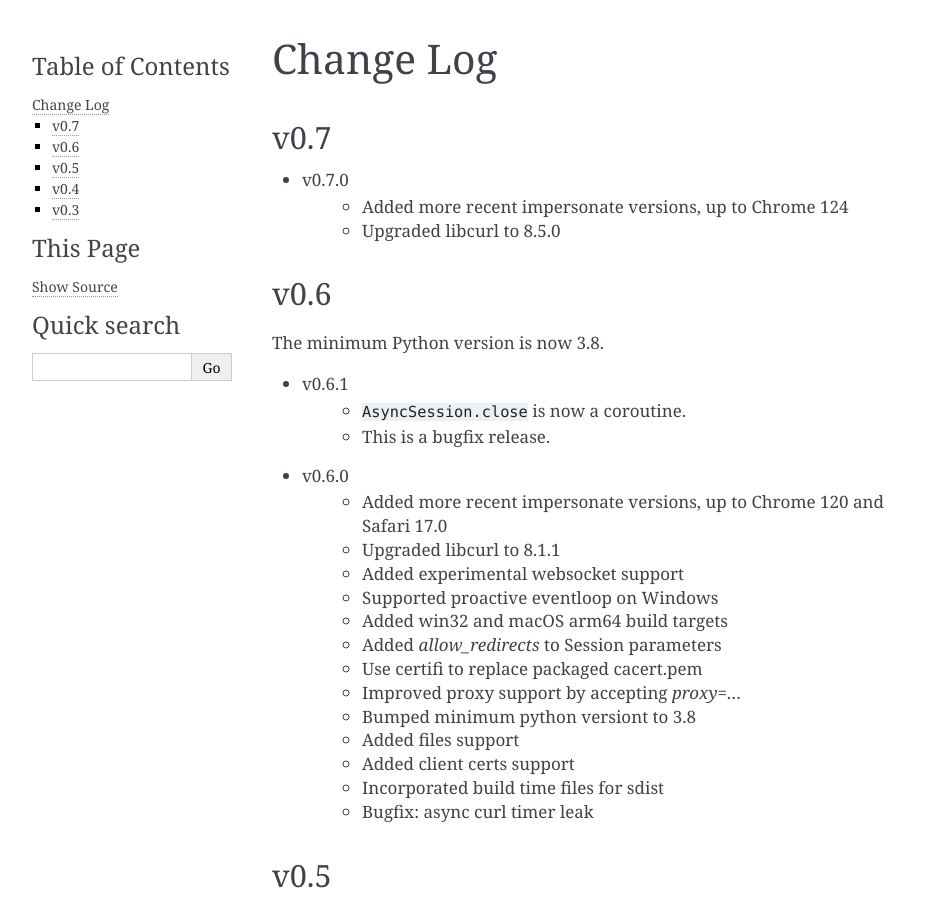
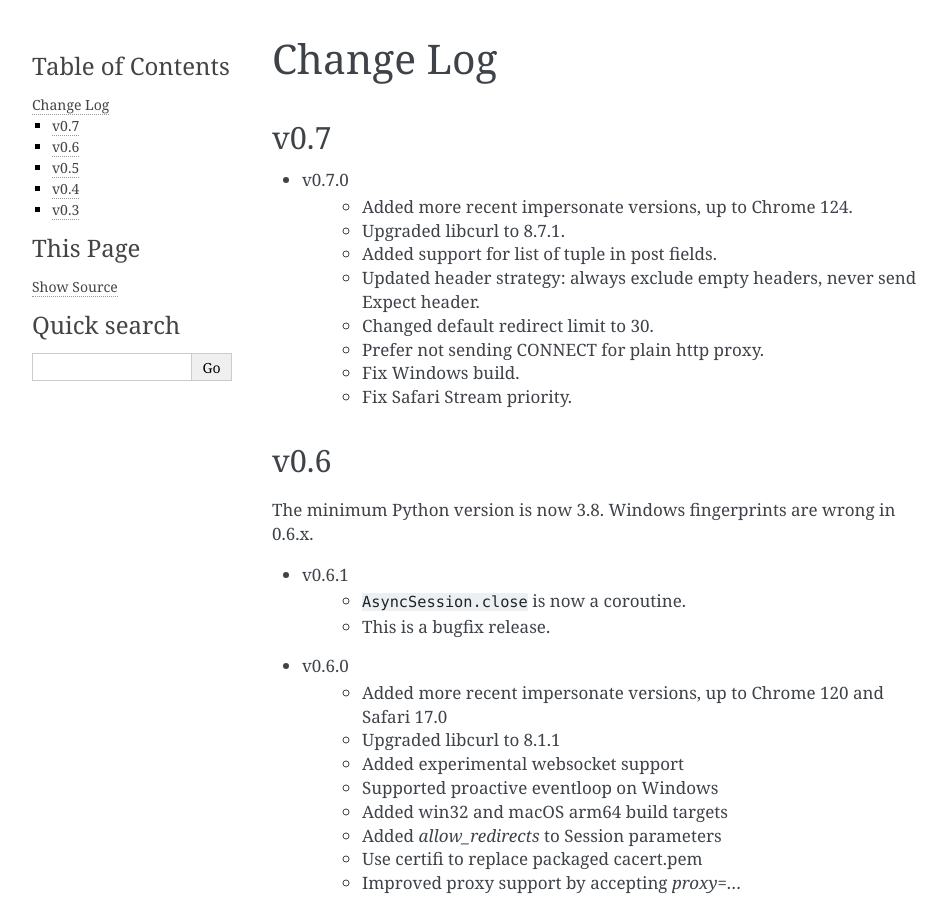
Before and after one commit to lexiforest/curl_cffi, a Sphinx documentation site: the page built from docs/changelog.rst, in a window 1280 px wide and 900 px high. Shown: the whole window, without its empty margins (148-1094 px from the left). Built offline with Sphinx 7.4.7, drawn with Linux system fonts in a browser that asks for light colours.

Commit message:
Update docs for 0.7

```diff
--- /dev/null
+++ b/FUNDING.yml
@@ -0,0 +1 @@
+buy_me_a_coffee: yifei
--- a/docs/changelog.rst
+++ b/docs/changelog.rst
@@ -5,13 +5,19 @@ v0.7
 ----
 
 - v0.7.0
-    - Added more recent impersonate versions, up to Chrome 124
-    - Upgraded libcurl to 8.5.0
+    - Added more recent impersonate versions, up to Chrome 124.
+    - Upgraded libcurl to 8.7.1.
+    - Added support for list of tuple in post fields.
+    - Updated header strategy: always exclude empty headers, never send Expect header.
+    - Changed default redirect limit to 30.
+    - Prefer not sending CONNECT for plain http proxy.
+    - Fix Windows build.
+    - Fix Safari Stream priority.
 
 v0.6
 ----
 
-The minimum Python version is now 3.8.
+The minimum Python version is now 3.8. Windows fingerprints are wrong in 0.6.x.
 
 - v0.6.1
     - ``AsyncSession.close`` is now a coroutine.
--- a/docs/faq.rst
+++ b/docs/faq.rst
@@ -37,7 +37,7 @@ a better proxy IP provider and use browser automation tools like playwright.
 If you are in a hurry or just want the professionals to take care of the hard parts,
 you can consider the commercial solutions from our sponsors:
 
-- `Scraply <https://scrapfly.io/?utm_source=github&utm_medium=sponsoring&utm_campaign=curl_cffi>`_, Cloud-based scraping platform.
+- `Scrapfly <https://scrapfly.io/?utm_source=github&utm_medium=sponsoring&utm_campaign=curl_cffi>`_, Cloud-based scraping platform.
 - `Yescaptcha <https://yescaptcha.com/i/stfnIO>`_, captcha resolver and proxy service for bypassing Cloudflare.
 - `ScrapeNinja <https://scrapeninja.net/?utm_source=github&utm_medium=banner&utm_campaign=cffi>`_, Managed web scraping API.
 
```
Also changed, not shown: README-zh.md (+21 -0 lines), README.md (+1 -1 lines), docs/impersonate.rst (+17 -9 lines), docs/index.rst (+9 -4 lines).
